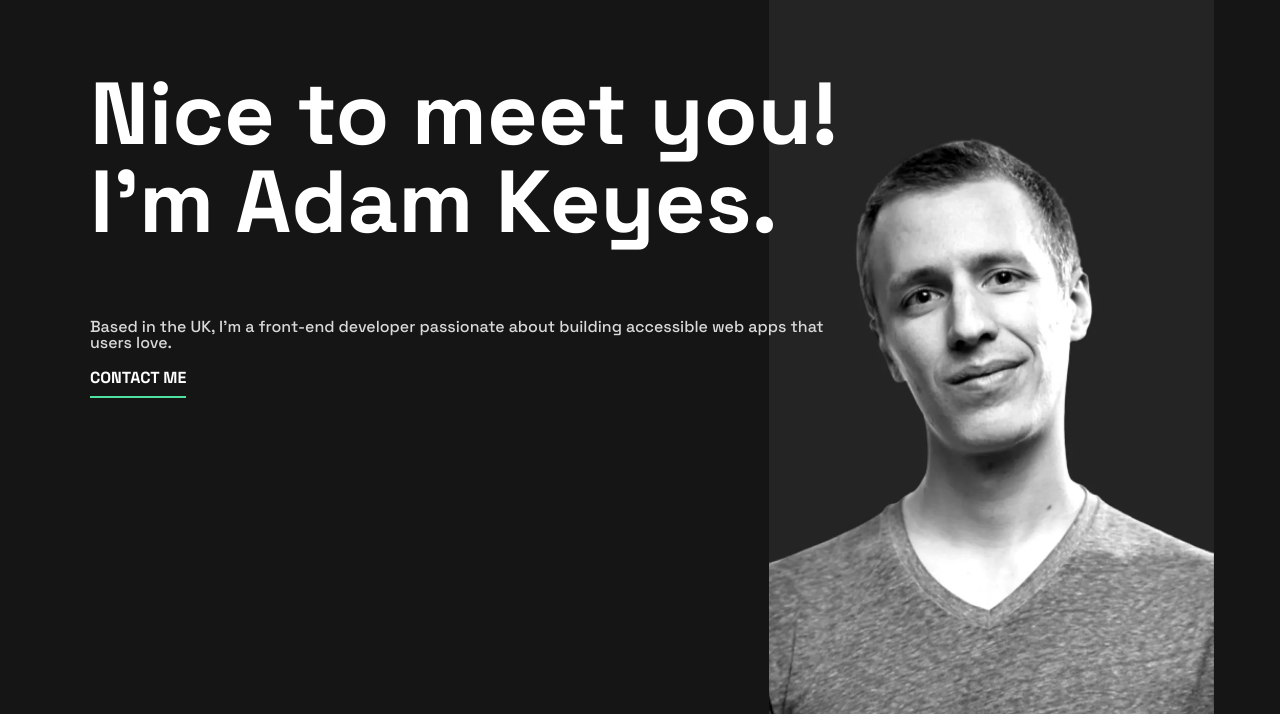
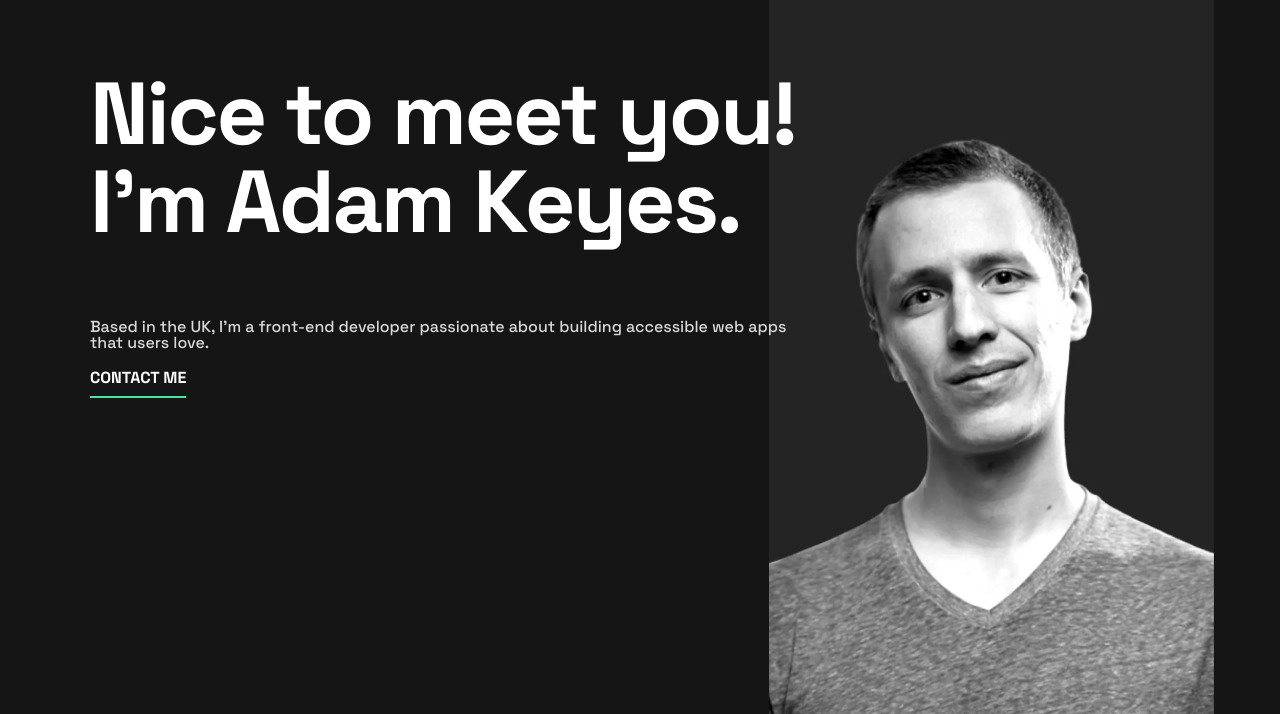
Before and after one commit to aleknovkovski/FEM-Single-page-dev-portfolio, a plain HTML site: page working/index.html in a window 1280 px wide. Shown: the part 107-821 px from the top of the page. Drawn offline with Linux system fonts and the light colour scheme.

Commit message:
Fix heading to match Figma

```diff
--- a/working/style.css
+++ b/working/style.css
@@ -74,13 +74,14 @@ header {
 }
 
 .hero-section__text-content {
-    width: 756px;
+    width: 706px;
 }
 
 .Heading-L {
     font-size: var(--88px);
     line-height: 100%;
     font-weight: 700;
+    letter-spacing: -2.5px;
 }
 
 p {
```
